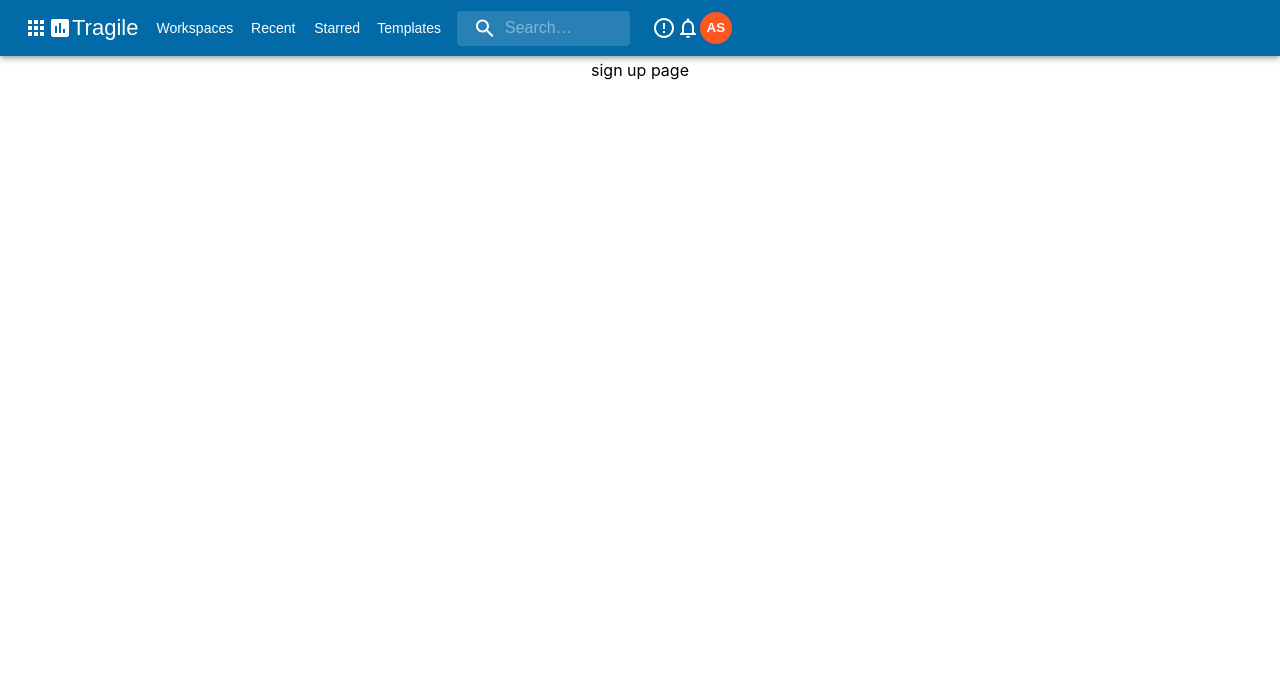
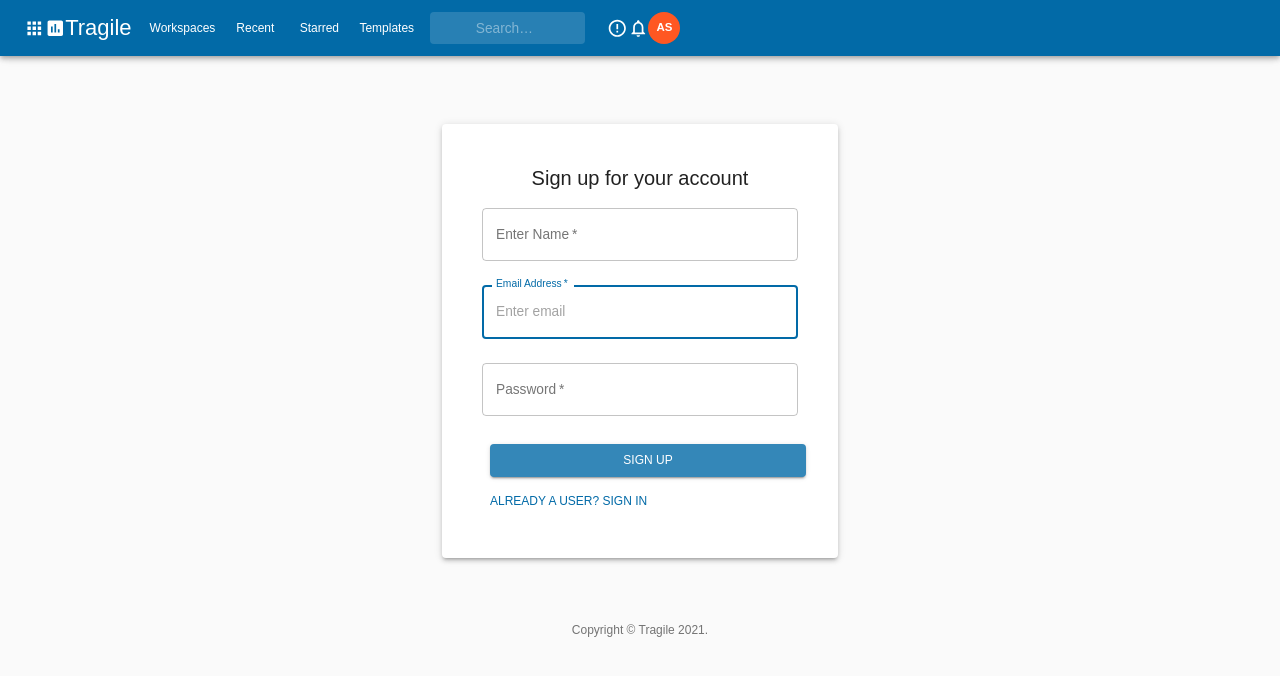
Before and after one commit to anamikaSingh-a3/tragile, a React (Create React App) app in the folder frontend/: page /signUp in a window 1280 px wide. Shown: the top 676 px of the page. Built offline with nearby package versions, Linux system fonts and the light colour scheme; no server answers.

Commit message:
feat(fed): added ststic UI for signUp sign In

```diff
--- /dev/null
+++ b/frontend/src/components/common/Copyright.tsx
@@ -0,0 +1,18 @@
+import { Link, Typography } from '@material-ui/core'
+import React from 'react'
+
+const Copyright: React.FC = () => {
+  return (
+    <>
+      <Typography variant='body2' color='textSecondary' align='center'>
+        {'Copyright © '}
+        <Link color='inherit' href=''>
+          Tragile
+        </Link>{' '}
+        {new Date().getFullYear()}
+        {'.'}
+      </Typography>
+    </>
+  )
+}
+export default Copyright
--- a/frontend/src/pages/SignIn.tsx
+++ b/frontend/src/pages/SignIn.tsx
@@ -1,10 +1,88 @@
-import React from 'react'
+import { Box, Button, Container, CssBaseline, Grid, Link, TextField, Typography } from '@material-ui/core'
+import React, { useState } from 'react'
+import { useHistory } from 'react-router'
+import Copyright from '../components/common/Copyright'
+import { StyledButton } from '../theme/uiComponents/Button'
 import { StyledContainerUser } from '../theme/uiComponents/layout/Container'
+import { StyledPaperUser } from '../theme/uiComponents/layout/Paper'
 
 const SignIn: React.FC = () => {
+  const [email, setEmail] = useState('')
+  const [password, setPassword] = useState('')
+
+  const history = useHistory()
+
+  const signUpHandler = (e: React.MouseEvent<HTMLButtonElement, MouseEvent>) => {
+    e.preventDefault()
+    alert(email + "," + password)
+  }
+
   return (
     <>
-      <StyledContainerUser maxWidth='lg'>sign in page</StyledContainerUser>
+      <StyledContainerUser maxWidth='lg'>
+        <Container component='main' maxWidth='xs'>
+          <CssBaseline />
+          <StyledPaperUser elevation={3} >
+            <Typography component='h1' variant='h5'>
+              Sign in
+            </Typography>
+            <form noValidate>
+              <TextField
+                variant='outlined'
+                margin='normal'
+                required
+                fullWidth
+                id='email'
+                label='Email Address'
+                placeholder='Enter email'
+                name='email'
+                autoComplete='email'
+                value={email}
+                onChange={(e) => setEmail(e.target.value)}
+                autoFocus
+              />
+              <TextField
+                variant='outlined'
+                margin='normal'
+                required
+                fullWidth
+                name='password'
+                label='Password'
+                type='password'
+                id='password'
+                value={password}
+                onChange={(e) => setPassword(e.target.value)}
+                autoComplete='current-password'
+              />
+              <StyledButton
+                type='submit'
+                fullWidth
+                variant='contained'
+                color='primary'
+                onClick={(e) => signUpHandler(e)}
+              >
+                Sign In
+              </StyledButton>
+              <Grid container>
+                <Grid item>
+                  <Button
+                    type="submit"
+                    color="primary"
+                    onClick={() => {
+                      history.push('/signUp')
+                    }}
+                  >
+                    {'New User? Sign up'}
+                  </Button>
+                </Grid>
+              </Grid>
+            </form>
+          </StyledPaperUser>
+          <Box mt={8}>
+            <Copyright />
+          </Box>
+        </Container>
+      </StyledContainerUser>
     </>
   )
 }
--- a/frontend/src/pages/SignUp.tsx
+++ b/frontend/src/pages/SignUp.tsx
@@ -1,10 +1,118 @@
-import React from 'react'
+import {
+  Box,
+  Button,
+  Container,
+  CssBaseline,
+  Grid,
+  Link,
+  TextField,
+  Typography
+} from '@material-ui/core'
+import React, { useState } from 'react'
+
 import { StyledContainerUser } from '../theme/uiComponents/layout/Container'
+import { StyledPaperUser } from '../theme/uiComponents/layout/Paper'
+import { StyledButton } from '../theme/uiComponents/Button'
+import { useHistory } from 'react-router'
+import Copyright from '../components/common/Copyright'
+
 
 const SignUp: React.FC = () => {
+  const history = useHistory()
+  const [name, setName] = useState('')
+  const [email, setEmail] = useState('')
+  const [password, setPassword] = useState('')
+
+  const signUpHandler = (e: React.MouseEvent<HTMLButtonElement, MouseEvent>) => {
+    e.preventDefault()
+    alert(name + ',' + email + ',' + password)
+  }
+
   return (
     <>
-      <StyledContainerUser maxWidth='lg'>sign up page</StyledContainerUser>
+      <StyledContainerUser maxWidth='lg'>
+        <Container component='main' maxWidth='xs'>
+          <CssBaseline />
+          <StyledPaperUser elevation={3}>
+            <Typography component='h1' variant='h5'>
+              Sign up for your account
+            </Typography>
+            <form noValidate>
+              <TextField
+                variant='outlined'
+                margin='normal'
+                required
+                fullWidth
+                id='email'
+                label='Enter Name'
+                placeholder='Enter name'
+                name='name'
+                autoComplete='name'
+                value={name}
+                onChange={e => setName(e.target.value)}
+                autoFocus
+              />
+              <TextField
+                variant='outlined'
+                margin='normal'
+                required
+                fullWidth
+                id='email'
+                label='Email Address'
+                placeholder='Enter email'
+                name='email'
+                autoComplete='email'
+                value={email}
+                onChange={e => setEmail(e.target.value)}
+                autoFocus
+              />
+
+              <TextField
+                variant='outlined'
+                margin='normal'
+                required
+                fullWidth
+                name='password'
+                label='Password'
+                type='password'
+                id='password'
+                value={password}
+                onChange={e => setPassword(e.target.value)}
+                autoComplete='current-password'
+              />
+              <StyledButton
+                type='submit'
+                fullWidth
+                variant='contained'
+                color='primary'
+                onClick={e => signUpHandler(e)}
+              >
+                Sign Up
+              </StyledButton>
+              {/* <Typography>
+                By signing up, you confirm that you've read and accepted our Terms of Service and Privacy Policy.
+              </Typography> */}
+              <Grid container>
+                <Grid item>
+                  <Button
+                    type='submit'
+                    color='primary'
+                    onClick={() => {
+                      history.push('/signIn')
+                    }}
+                  >
+                    {'Already a User? Sign in'}
+                  </Button>
+                </Grid>
+              </Grid>
+            </form>
+          </StyledPaperUser>
+          <Box mt={8}>
+            <Copyright />
+          </Box>
+        </Container>
+      </StyledContainerUser>
+
     </>
   )
 }
--- a/frontend/src/theme/theme.ts
+++ b/frontend/src/theme/theme.ts
@@ -31,7 +31,7 @@ export const theme = createTheme({
   },
   typography: {
     fontFamily: 'Rajdhani, sans-serif',
-
+    fontSize: 12,
     h1: {
       fontSize: 36,
       lineHeight: 1.2,
--- a/frontend/src/theme/uiComponents/layout/Paper.tsx
+++ b/frontend/src/theme/uiComponents/layout/Paper.tsx
@@ -11,3 +11,11 @@ export const StyledPaper = styled(Paper)(({ theme }) => ({
     backgroundColor: fade(theme.palette.grey[200], 0.85)
   }
 }))
+
+export const StyledPaperUser = styled(Paper)(({ theme }) => ({
+  marginTop: theme.spacing(8),
+  padding: theme.spacing(5),
+  display: 'flex',
+  flexDirection: 'column',
+  alignItems: 'center'
+}))
```
